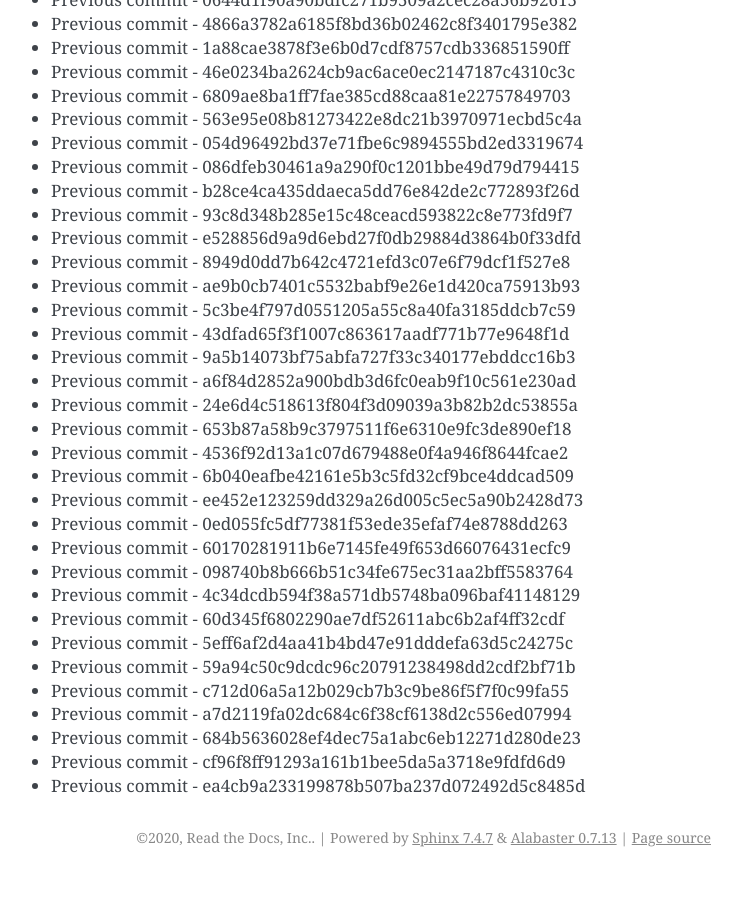
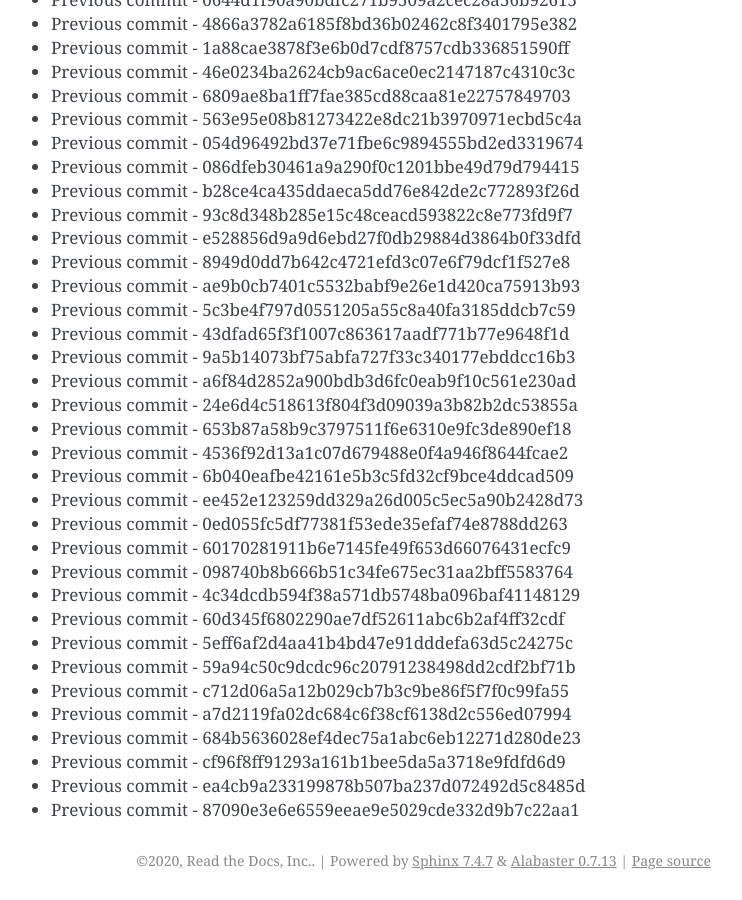
Before and after one commit to readthedocs/rtd-git-stresstest, a Sphinx documentation site: the page built from docs/updates.rst, in a window 1280 px wide and 900 px high, scrolled down 54555 px. Shown: the whole window, without its empty margins (399-1141 px from the left). Built offline with Sphinx 7.4.7, drawn with Linux system fonts in a browser that asks for light colours; before the commit the page ends 55432 px from its top, so only the background shows below that.

Commit message:
Generating commit from previous: 87090e3e6e6559eeae9e5029cde332d9b7c22aa1

```diff
--- a/docs/updates.rst
+++ b/docs/updates.rst
@@ -2324,3 +2324,4 @@ It can be tested for any performance characteristics.
 * Previous commit - 684b5636028ef4dec75a1abc6eb12271d280de23
 * Previous commit - cf96f8ff91293a161b1bee5da5a3718e9fdfd6d9
 * Previous commit - ea4cb9a233199878b507ba237d072492d5c8485d
+* Previous commit - 87090e3e6e6559eeae9e5029cde332d9b7c22aa1
```
